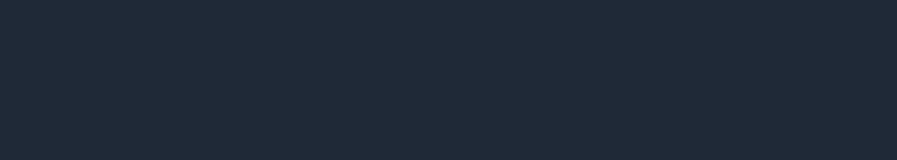
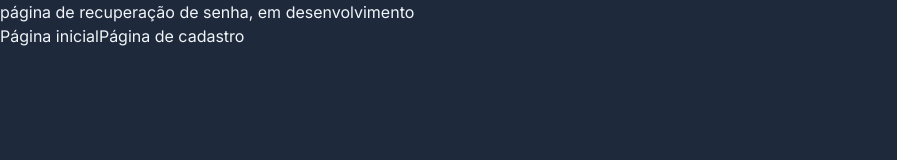
Before and after one commit to pedroenriqueps/projetos, a Next.js app in the folder carteira-digital/: page /recharts-password in a window 1280 px wide. Before the commit this address had no page. Shown: the top 160 px of the page, without its empty margins (0-897 px from the left). Built offline with nearby package versions, Linux system fonts and the light colour scheme.

Commit message:
refactor: (frontend) developing page message

```diff
--- /dev/null
+++ b/carteira-digital/src/app/recharts-password/page.tsx
@@ -0,0 +1,11 @@
+import Link from "next/link";
+
+export default function RechartsPassword() {
+  return (
+    <>
+      <h2>página de recuperação de senha, em desenvolvimento</h2>
+      <Link href="/">Página inicial</Link>
+      <Link href="/auth/register">Página de cadastro</Link>
+    </>
+  );
+}
```
